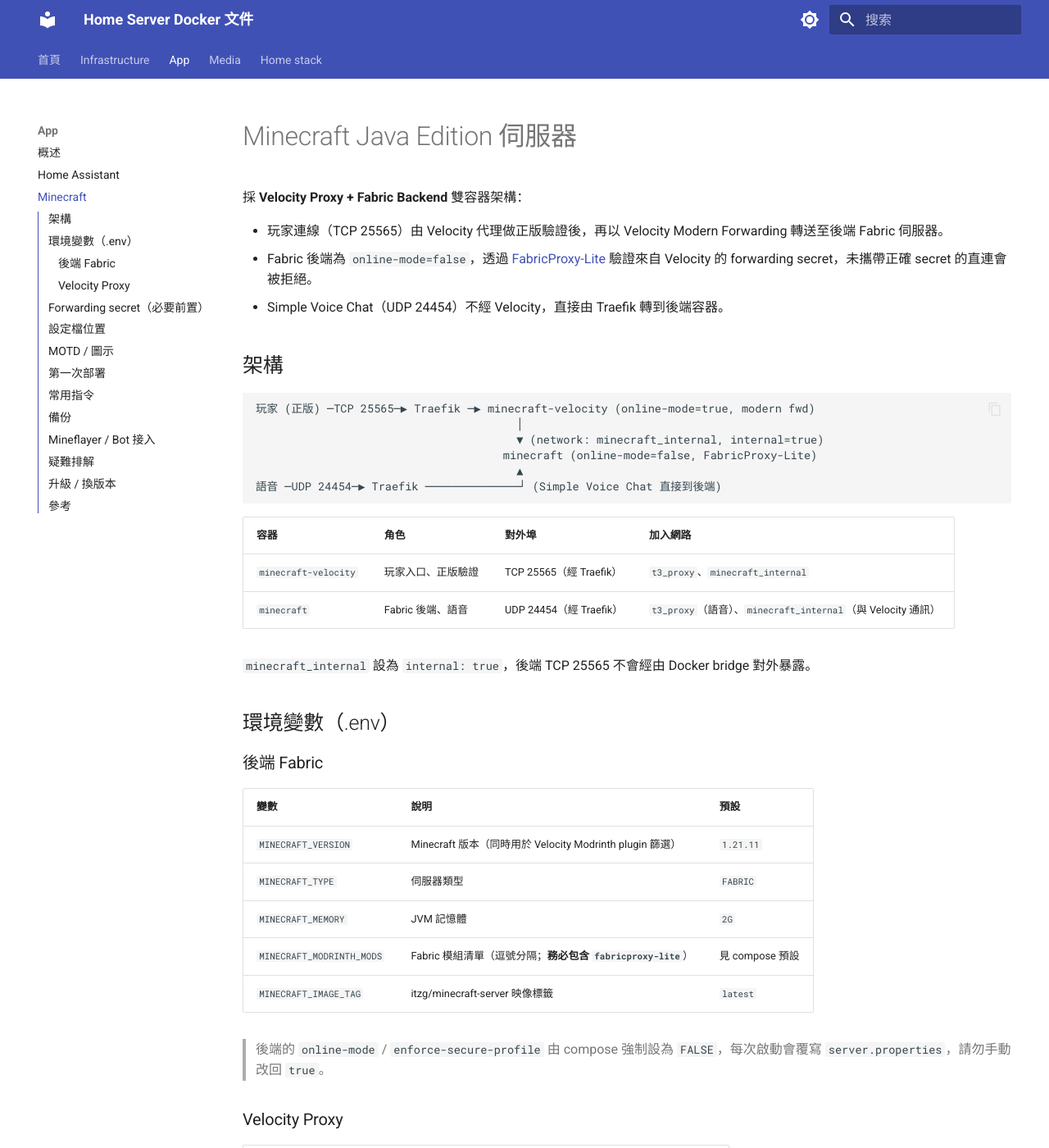
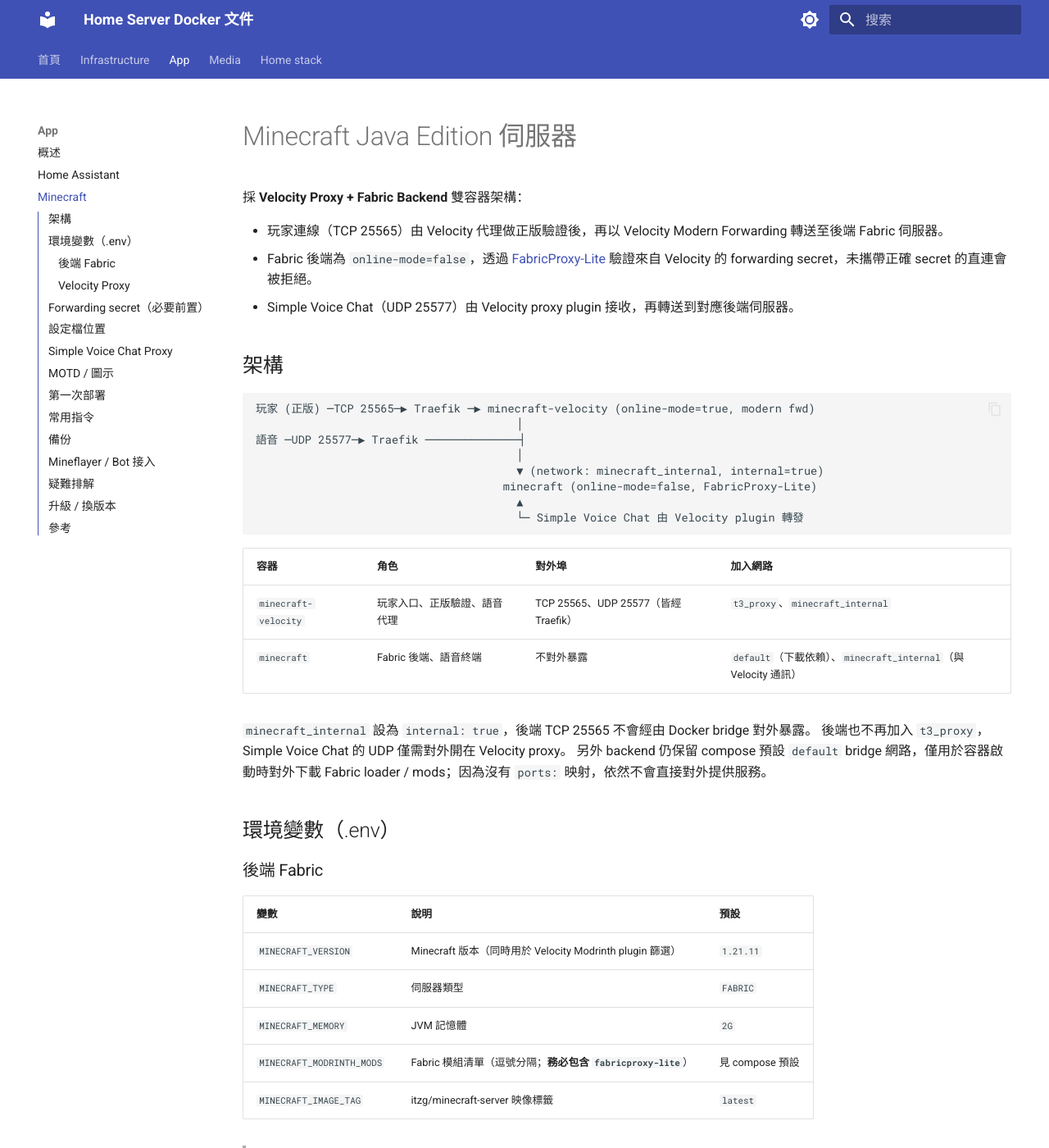
Before and after one commit to novis10813/home-server-setup, an MkDocs documentation site: the page built from docs/app/minecraft.md, in a window 1280 px wide and 1400 px high. Shown: the whole window at 82% size. Built offline with MkDocs 1.6.1 and Material for MkDocs 9.7.7, drawn with Linux system fonts in a browser that asks for light colours; some of the changed text lies outside the part shown.

Commit message:
update minecraft structure

````diff
--- a/docs/app/minecraft.md
+++ b/docs/app/minecraft.md
@@ -4,25 +4,29 @@
 
 - 玩家連線（TCP 25565）由 Velocity 代理做正版驗證後，再以 Velocity Modern Forwarding 轉送至後端 Fabric 伺服器。
 - Fabric 後端為 `online-mode=false`，透過 [FabricProxy-Lite](https://modrinth.com/mod/fabricproxy-lite) 驗證來自 Velocity 的 forwarding secret，未攜帶正確 secret 的直連會被拒絕。
-- Simple Voice Chat（UDP 24454）不經 Velocity，直接由 Traefik 轉到後端容器。
+- Simple Voice Chat（UDP 25577）由 Velocity proxy plugin 接收，再轉送到對應後端伺服器。
 
 ## 架構
 
 ```
 玩家 (正版) ─TCP 25565─▶ Traefik ─▶ minecraft-velocity (online-mode=true, modern fwd)
                                        │
+語音 ─UDP 25577─▶ Traefik ──────────────┤
+                                       │
                                        ▼ (network: minecraft_internal, internal=true)
                                      minecraft (online-mode=false, FabricProxy-Lite)
                                        ▲
-語音 ─UDP 24454─▶ Traefik ──────────────┘ (Simple Voice Chat 直接到後端)
+                                       └─ Simple Voice Chat 由 Velocity plugin 轉發
 ```
 
 | 容器 | 角色 | 對外埠 | 加入網路 |
 |------|------|--------|----------|
-| `minecraft-velocity` | 玩家入口、正版驗證 | TCP 25565（經 Traefik） | `t3_proxy`、`minecraft_internal` |
-| `minecraft` | Fabric 後端、語音 | UDP 24454（經 Traefik） | `t3_proxy`（語音）、`minecraft_internal`（與 Velocity 通訊） |
+| `minecraft-velocity` | 玩家入口、正版驗證、語音代理 | TCP 25565、UDP 25577（皆經 Traefik） | `t3_proxy`、`minecraft_internal` |
+| `minecraft` | Fabric 後端、語音終端 | 不對外暴露 | `default`（下載依賴）、`minecraft_internal`（與 Velocity 通訊） |
 
 `minecraft_internal` 設為 `internal: true`，後端 TCP 25565 不會經由 Docker bridge 對外暴露。
+後端也不再加入 `t3_proxy`，Simple Voice Chat 的 UDP 僅需對外開在 Velocity proxy。
+另外 backend 仍保留 compose 預設 `default` bridge 網路，僅用於容器啟動時對外下載 Fabric loader / mods；因為沒有 `ports:` 映射，依然不會直接對外提供服務。
 
 ## 環境變數（.env）
 
@@ -47,7 +51,7 @@
 | `VELOCITY_MEMORY_LIMIT` | compose `deploy.resources.limits.memory` | `768m` |
 | `VELOCITY_CPU_LIMIT` | compose `deploy.resources.limits.cpus` | `1.0` |
 | `VELOCITY_IMAGE_TAG` | itzg/mc-proxy 映像標籤 | `latest` |
-| `VELOCITY_MODRINTH_PLUGINS` | Velocity 端 Modrinth plugin 清單 | `minimotd` |
+| `VELOCITY_MODRINTH_PLUGINS` | Velocity 端 Modrinth plugin 清單 | `minimotd,simple-voice-chat:alpha` |
 
 ## Forwarding secret（必要前置）
 
@@ -92,9 +96,19 @@
 |--------|------|----------|
 | Velocity 主設定 | `appdata/velocity/velocity.toml` | ✅（hand-written） |
 | Velocity forwarding secret | `secrets/velocity_forwarding_secret` | ❌（git-ignored） |
+| Simple Voice Chat proxy 設定 | `${DATADIR}/velocity/plugins/voicechat/voicechat-proxy.properties` | ❌（runtime data） |
 | FabricProxy-Lite 設定 | `${DATADIR}/minecraft/config/FabricProxy-Lite.toml` | ❌（含 secret，禁止版控） |
 | MiniMOTD 設定 | `${DATADIR}/velocity/plugins/minimotd-velocity/main.conf` + `icons/` | ❌（runtime data） |
 | 後端世界與 server.properties | `${DATADIR}/minecraft/` | ❌ |
+
+## Simple Voice Chat Proxy
+
+- Velocity 端需要安裝 `simple-voice-chat` plugin；backend 仍需安裝 `simple-voice-chat` mod，proxy 後面的每台 Minecraft server 都要有語音端。
+- 目前 Modrinth 上的 Velocity 版 `simple-voice-chat` 僅提供 `alpha` 候選版，因此 compose 預設使用 `simple-voice-chat:alpha`，避免 itzg 映像只接受 `release` 版本時啟動失敗。
+- 對外只需開一個 UDP 埠給 proxy。此部署改採官方常見做法，使用 `25577/udp`。
+- plugin 第一次啟動後會產生 `${DATADIR}/velocity/plugins/voicechat/voicechat-proxy.properties`。
+- 若保留預設 `port=-1`，plugin 會沿用 Velocity proxy 的遊戲埠 `25577`；若你想明確寫死，也可改成 `port=25577`。
+- `voice_host` 通常不需要手動調整；只有在要強制公告不同主機名或埠號時才需修改。
 
 ## MOTD / 圖示
 
@@ -127,6 +141,26 @@
 # 5. 啟動完整 stack
 docker compose -f docker-compose-app.yml up -d minecraft minecraft-velocity
 ```
+
+首次啟動 `minecraft-velocity` 後，建議確認 voice chat proxy 設定已生成且埠號正確：
+
+```bash
+grep -E '^(port|voice_host)=' /mnt/raid1/velocity/plugins/voicechat/voicechat-proxy.properties
+```
+
+預期至少看到以下其中一種：
+
+```properties
+port=-1
+```
+
+或
+
+```properties
+port=25577
+```
+
+若你手動修改成其他值，記得同步調整 Traefik `voicechat` entrypoint、router port forward 與文件。
 
 ## 常用指令
 
@@ -183,6 +217,7 @@
 | 玩家被踢 `This server requires you to connect with Velocity.` | secret 不一致 / 直連到後端 | 確認 `velocity_forwarding_secret` 與 `FabricProxy-Lite.toml` 的 `secret` 內容一致；檢查 secret 檔末尾沒有 `\n` |
 | Velocity 啟動失敗 `Can't parse your MOTD ... Legacy formatting codes` | `velocity.toml` 內仍是 `§` 顏色碼 | 改成 MiniMessage 格式 |
 | Velocity 啟動失敗 `chown: changing ownership of '/server/forwarding.secret': Read-only file system` | 用 docker secret 而非 bind mount | 維持 compose 內 bind mount 寫法 |
+| 語音 client 連不上，但遊戲可正常登入 | Router / 防火牆仍只開 `24454/udp` 或 Traefik 未改成 `25577/udp` | 關閉 `24454/udp`，改放行並轉發 `25577/udp` 到 Traefik；確認 proxy config `port` 與 Traefik 一致 |
 | MOTD 顯示成 `server.properties` 那行而不是 MiniMOTD 隨機文案 | MiniMOTD 還沒搬到 Proxy / Velocity 沒套 plugin | 確認 `${DATADIR}/velocity/plugins/minimotd-velocity/` 存在、`MODRINTH_PROJECTS` 含 `minimotd` |
 | LP 警告 `UUID is NOT Mojang-assigned (type 3)` | 後端把 forwarding 失效，玩家被當離線 | 確認 backend log 有 `fabricproxy-lite` 載入；FabricProxy-Lite secret 正確 |
 
````
Also changed, not shown: 2 other files.
